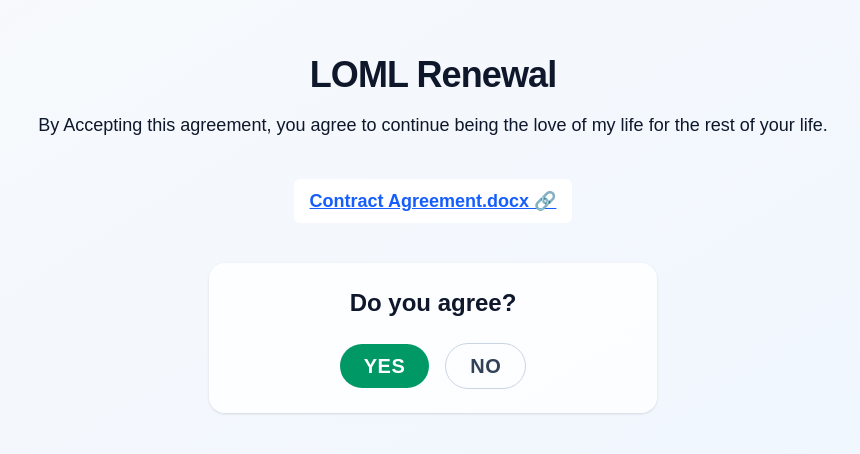
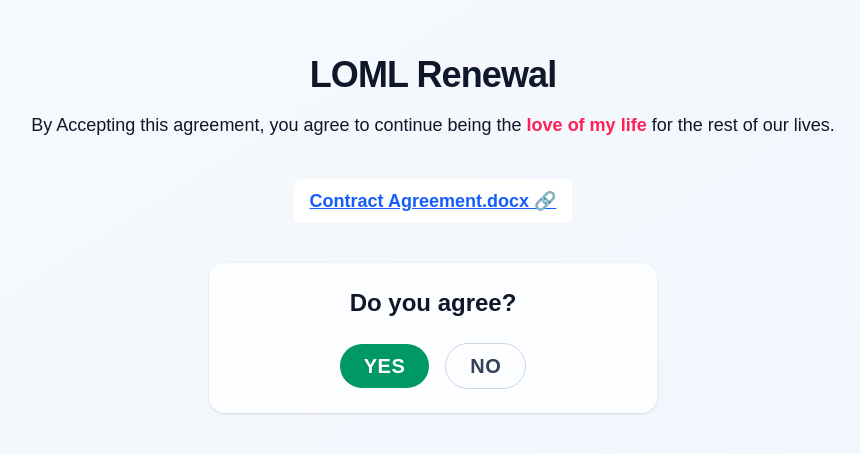
Before and after one commit to ShaqNew/shaqs-card, a Next.js app: page /naanas-space in a window 1280 px wide. Shown: the part 166-620 px from the top of the page, without its empty margins (207-1067 px from the left). Built offline with nearby package versions, Linux system fonts and the light colour scheme.

Commit message:
Message tweak

```diff
--- a/src/app/naanas-space/page.tsx
+++ b/src/app/naanas-space/page.tsx
@@ -24,8 +24,9 @@ export default function GirlfriendRenewalPage() {
           LOML Renewal
         </h1>
         <h3 className="text-center text-lg text-slate-900 dark:text-slate-100 mb-10">
-          By Accepting this agreement, you agree to continue being the love of
-          my life for the rest of your life.
+          By Accepting this agreement, you agree to continue being the{" "}
+          <strong className="text-rose-500">love of my life</strong> for the
+          rest of our lives.
         </h3>
         {/* <p>By Accepting this agreement, you agree to continue being the love of my life for the rest of your life.</p> */}
         <ContractLink onClick={() => openDialogue("link")} />
--- a/src/components/DialogueBox.tsx
+++ b/src/components/DialogueBox.tsx
@@ -83,7 +83,15 @@ export default function DialogueBox({
         </div>
         {revealed ? (
           <div className="mt-4 text-center text-lg text-slate-900 dark:text-slate-100">
-            <p>You have revealed the secret message!</p>
+            <p className="mb-2">Thank you for being the love of my life!</p>
+            <p className="mb-2">I love you more than anything in the world.</p>
+            <p>
+              I know we don&apos;t usually do valentines day so think of this as
+              a precursor to your birthday.
+            </p>
+            <p className="font-bold text-lg text-rose-500 underline mb-2">
+              Check under the bed
+            </p>
           </div>
         ) : (
           <>
```
